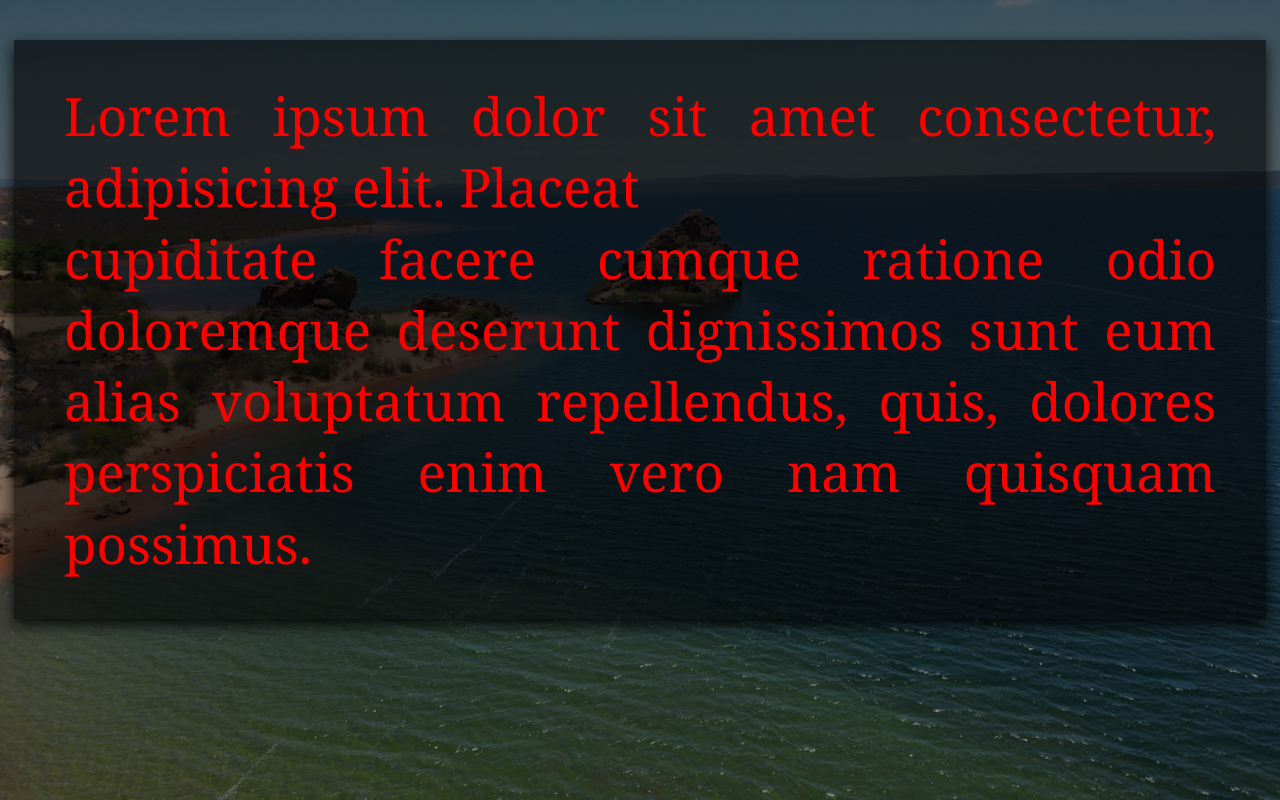
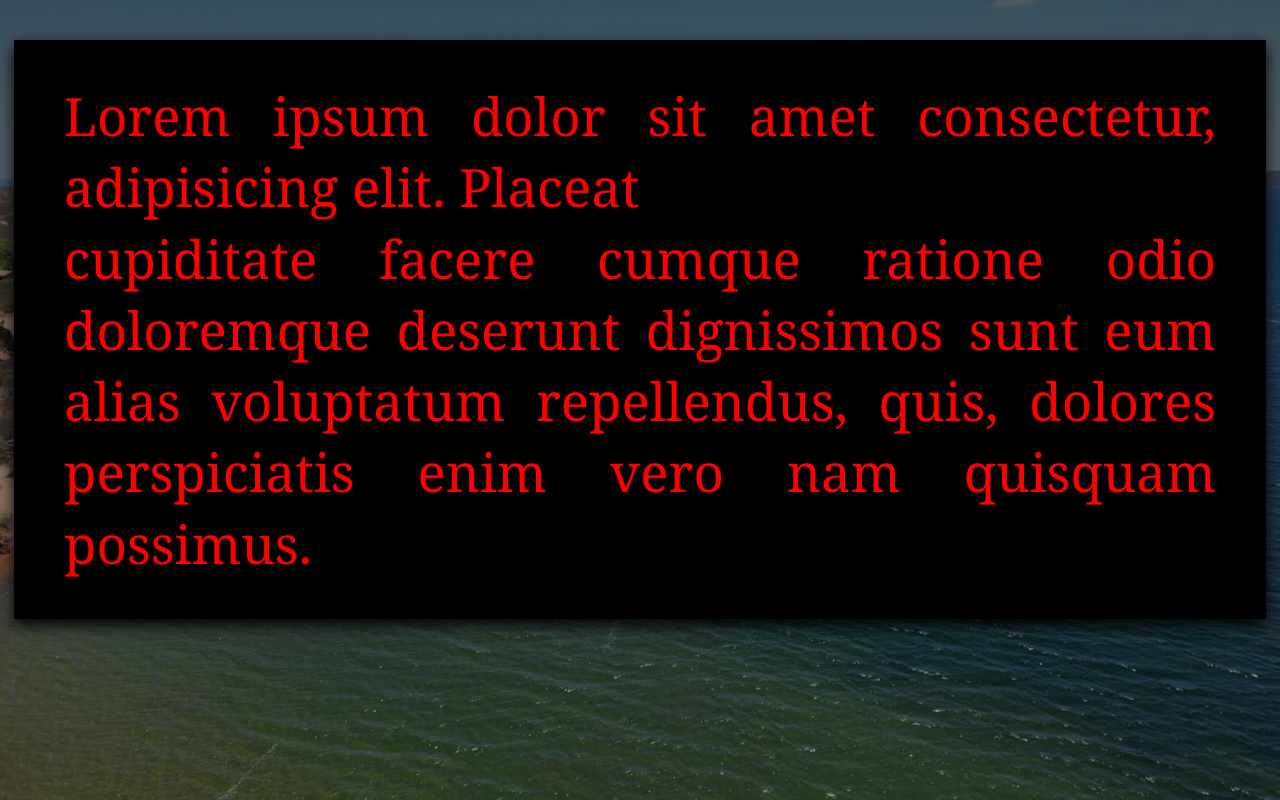
Before and after one commit to cleniospider/cleatividade1, a plain HTML site: page atv4/index.html in a window 1280 px wide. Drawn offline with Linux system fonts and the light colour scheme.

Commit message:
Update index.html

```diff
--- a/atv4/index.html
+++ b/atv4/index.html
@@ -19,7 +19,7 @@
     }
 
     .texto-sobreposto {
-        background-color: rgba(0, 0, 0, 0.6); /* fundo ainda mais escuro */
+        background-color: rgb(0, 0, 0); /* fundo ainda mais escuro */
         color: red;
         font-size: 3.3rem; /* texto maior */
         line-height: 1.35;
@@ -27,7 +27,7 @@
         margin-top: 40px;
         max-width: 90%;
         text-align: justify;
-        box-shadow: 0 6px 15px rgba(0, 0, 0, 0.9);
+        box-shadow: 0 6px 15px rgb(0, 0, 0);
         border-radius: 0px;
     }
 
```
